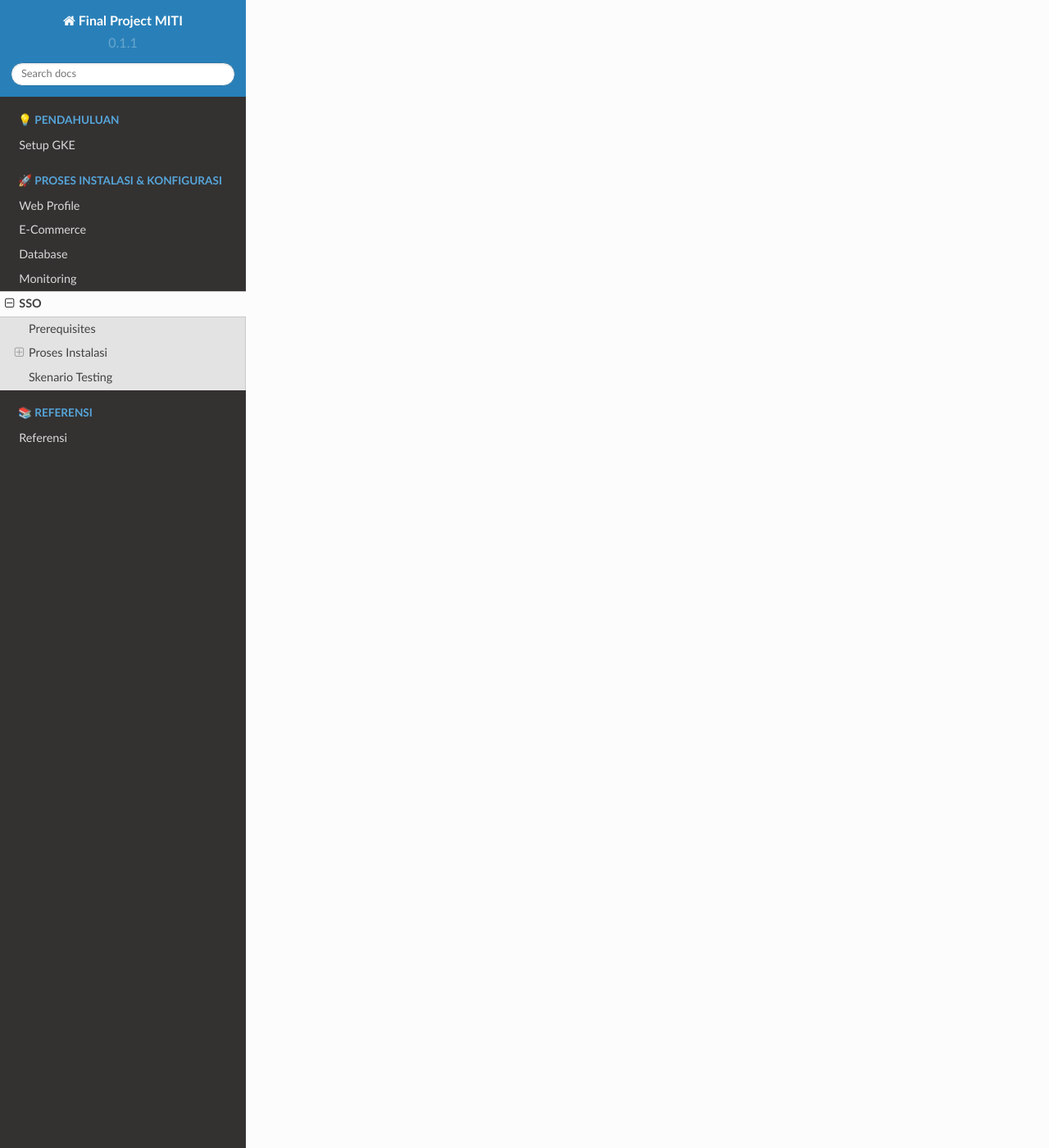
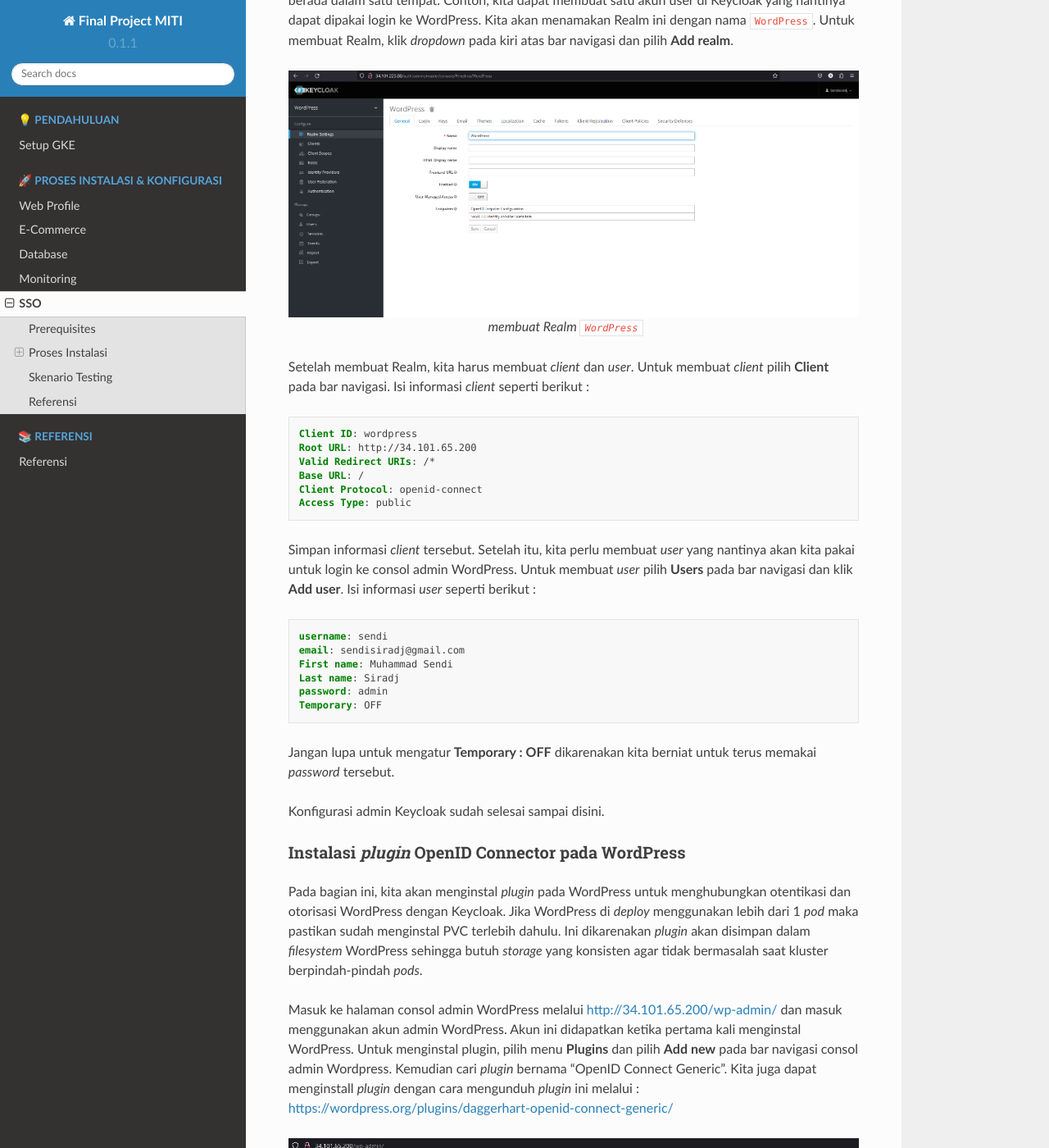
Before and after one commit to arizbw/deployment-miti, a Sphinx documentation site: the page built from docs/source/steps/SSO.rst, in a window 1280 px wide and 1400 px high, scrolled down 5773 px. Shown: the whole window at 82% size. Built offline with Sphinx 7.4.7 and the Read the Docs theme 2.0.0, drawn with Linux system fonts in a browser that asks for light colours; some of the changed text lies outside the part shown.

Commit message:
add: sso steps

```diff
--- a/docs/source/steps/SSO.rst
+++ b/docs/source/steps/SSO.rst
@@ -54,7 +54,7 @@
 
    membuat database dan user baru pada MariaDB
 
-Setelah itu, Cek nama service MariaDB yang sudah diinstal.
+Setelah itu, Cek nama *service* MariaDB yang sudah diinstal.
 
 .. code-block:: bash
 
@@ -162,21 +162,145 @@
 
    helm upgrade keycloak codecentric/keycloak -f values.yaml --namespace default
 
-Catatan tambahan, karena kita menggunakan Helm maka kita dapat dengan mudah menggunakan banyak `service` untuk penginstalan Keycloak. Awalnya kita menggunakan `service` ``keycloak-http`` untuk menjalankan Keycloak di dalam kluster. Namun setelah melakukan
-upgrade kita dapat menggunakan `service` ``keycloak-external`` untuk mengakses Keycloak dari luar. Ini juga menjadi salah satu keuntungan dari Helm.
+.. note::
+
+   Catatan tambahan, karena kita menggunakan Helm maka kita dapat dengan mudah menggunakan banyak `service` untuk penginstalan Keycloak. Awalnya kita menggunakan `service` ``keycloak-http`` untuk menjalankan Keycloak di dalam kluster. Namun setelah melakukan
+   *upgrade* kita dapat menggunakan `service` ``keycloak-external`` untuk mengakses Keycloak dari luar. Ini juga menjadi salah satu keuntungan dari Helm.
+
+
 
 
 
 Konfigurasi admin Keycloak
 ~~~~~~~~~~~~~~~~~~~~~~~~~~
 
+Pada tahap ini, consol admin Keycloak sudah dapat diakses pada http://34.101.223.88/. Jika belum pernah mendaftarkan *username* dan *password* maka akan muncul halaman pendaftaran, jika sudah maka tampilan nya berubah menjadi halaman log in. Masukkan credential admin untuk masuk ke dashboard.
+
+.. figure:: ../assets/keycloak-images/keycloak-image14.png
+   :align: center
+
+   halaman login consol Keycloak
+
+Kita butuh untuk membuat Realm baru khusus untuk aplikasi WordPress. Realm merupakan administrasi top-level untuk otentikasi dan otorisasi pada Keycloak. Dengan membuat Realm maka kita dapat memastikan manajemen user, konfigurasi SSO, dan integrasi penyedia identitas eksternal berada dalam satu tempat. Contoh, kita dapat membuat satu akun user di Keycloak yang nantinya dapat dipakai login ke WordPress.
+Kita akan menamakan Realm ini dengan nama ``WordPress``. Untuk membuat Realm, klik *dropdown* pada kiri atas bar navigasi dan pilih **Add realm**.
+
+.. figure:: ../assets/keycloak-images/keycloak-image6.png
+   :align: center
+
+   membuat Realm ``WordPress``
+
+Setelah membuat Realm, kita harus membuat *client* dan *user*. Untuk membuat *client* pilih **Client** pada bar navigasi. Isi informasi *client* seperti berikut :
+
+.. code-block:: yaml
+
+   Client ID: wordpress
+   Root URL: http://34.101.65.200
+   Valid Redirect URIs: /*
+   Base URL: /
+   Client Protocol: openid-connect
+   Access Type: public
+
+Simpan informasi *client* tersebut. Setelah itu, kita perlu membuat *user* yang nantinya akan kita pakai untuk login ke consol admin WordPress.
+Untuk membuat *user* pilih **Users** pada bar navigasi dan klik **Add user**. Isi informasi *user* seperti berikut :
+
+.. code-block:: yaml
+
+   username: sendi
+   email: sendisiradj@gmail.com
+   First name: Muhammad Sendi
+   Last name: Siradj
+   password: admin
+   Temporary: OFF
+
+Jangan lupa untuk mengatur **Temporary : OFF** dikarenakan kita berniat untuk terus memakai *password* tersebut.
+
+
+Konfigurasi admin Keycloak sudah selesai sampai disini.
+
 Instalasi *plugin* OpenID Connector pada WordPress
 ~~~~~~~~~~~~~~~~~~~~~~~~~~~~~~~~~~~~~~~~~~~~~~~~~~
+
+Pada bagian ini, kita akan menginstal *plugin* pada WordPress untuk menghubungkan otentikasi dan otorisasi WordPress dengan Keycloak. Jika WordPress di *deploy* menggunakan lebih dari 1 *pod* maka pastikan sudah menginstal PVC terlebih dahulu.
+Ini dikarenakan *plugin* akan disimpan dalam *filesystem* WordPress sehingga butuh *storage* yang konsisten agar tidak bermasalah saat kluster berpindah-pindah *pods*.
+
+Masuk ke halaman consol admin WordPress melalui http://34.101.65.200/wp-admin/ dan masuk menggunakan akun admin WordPress. Akun ini didapatkan ketika pertama kali menginstal WordPress.
+Untuk menginstal plugin, pilih menu **Plugins** dan pilih **Add new** pada bar navigasi consol admin Wordpress. Kemudian cari *plugin* bernama "OpenID Connect Generic". Kita juga dapat menginstall *plugin* dengan cara mengunduh *plugin* ini melalui :
+https://wordpress.org/plugins/daggerhart-openid-connect-generic/
+
+.. figure:: ../assets/keycloak-images/keycloak-image16.png
+   :align: center
+
+   bar navigasi consol admin WordPress
 
 Konfigurasi *plugin* OpenID Connector pada Wordpress
 ~~~~~~~~~~~~~~~~~~~~~~~~~~~~~~~~~~~~~~~~~~~~~~~~~~~~
 
+Setelah itu tekan tombol **Activate** pada *plugin* tersebut. Jika sudah, maka kita bisa melihat ada menu tambahan yaitu "OpenID Generic Client" pada *section* **Settings** di bar navigasi admin.
+
+.. figure:: ../assets/keycloak-images/keycloak-image12.png
+   :align: center
+
+   OpenID Connect Client setting
+
+Setelah itu isi informasi *setting* seperti berikut :
+
+.. code-block:: yaml
+
+   Client ID: wordpress
+   Scope: openid email
+   Endpoint Login URL: http://34.101.223.88/auth/realms/WordPress/protocol/openid-connect/auth
+   Endpoint Userinfo URL: http://34.101.223.88/auth/realms/WordPress/protocol/openid-connect/userinfo
+   Endpoint Token URL: http://34.101.223.88/auth/realms/WordPress/protocol/openid-connect/token
+   Endpoint Logout URL: http://34.101.223.88/auth/realms/WordPress/protocol/openid-connect/logout
+   Identity Key: preferred_username
+
+Informasi *endpoint* di atas juga bisa didapatkan melalui consol admin Keycloak pada bagian **Realm settings > Endpoints > OpenID Endpoint Configuration**.
+Kemudian pada *section* **WordPress User Setting** kita perlu mencentang **Link Existing Users** agar *user* yang sudah kita buat di Keycloak dapat masuk ke WordPress. Jika tidak maka WordPress akan mengembalikan *error* **User Creation Failed** saat login menggunakan *user* dari Keycloak.
+
+Berikut ini adalah gambaran setting untuk *plugin* OpenID Connector :
+
+.. figure:: ../assets/keycloak-images/keycloak-image15.png
+   :align: center
+
+   setting plugin
+
+.. figure:: ../assets/keycloak-images/keycloak-image2.png
+   :align: center
+
+   aktifkan **Link Existing Users**
+
+Tekan tombol **Save Changes** jika sudah selesai dengan *setting*.
+
 Skenario Testing
 ----------------
 
-TODO
+Untuk melakukan testing, kita dapat *logout* dari consol admin WordPress. Setelah itu kita akan diarahkan ke halaman *login*. Saatnya kita menggunakan *user* yang sudah kita buat di Keycloak pada langkah sebelumnya.
+
+.. figure:: ../assets/keycloak-images/keycloak-image1.png
+   :align: center
+
+   login via OpenID Client
+
+Pilih tombol *Login with OpenID Client*.
+*Username* akun tadi adalah ``sendi``
+
+.. figure:: ../assets/keycloak-images/keycloak-image7.png
+   :align: center
+
+   masuk menggunakan username dan password user Keycloak
+
+Voila! kita sudah berhasil *login* menggunakan *user* dari Keycloak.
+
+.. figure:: ../assets/keycloak-images/keycloak-image11.png
+   :align: center
+
+   halaman dashboard *user* ``sendi``
+
+Terakhir, pastikan *user* ``sendi`` sudah tercatat sebagai user WordPress dengan cara klik tombol **Users** pada bar navigasi WordPress.
+
+
+Referensi
+---------
+
+- `"OpenID Connect Generic Client" extension for WordPress <https://oa.dnc.global/spip.php?page=unarticle&id_article=112&lang=en>`_
+- `codecentric repository <https://codecentric.github.io/helm-charts>`_
```
Also changed, not shown: 15 other files.
